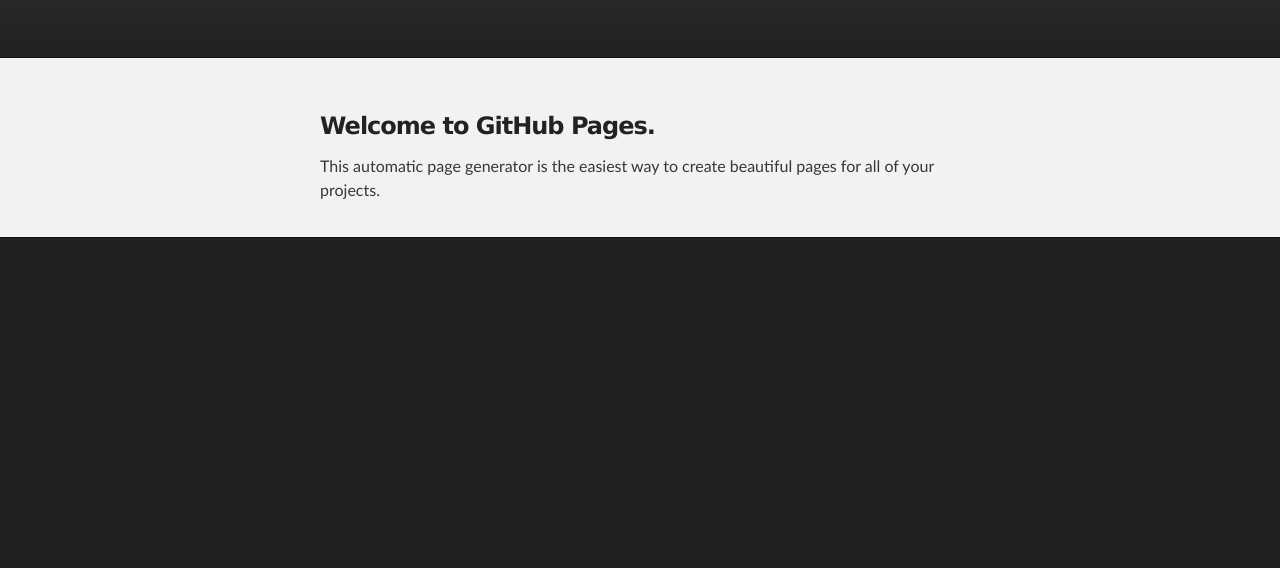
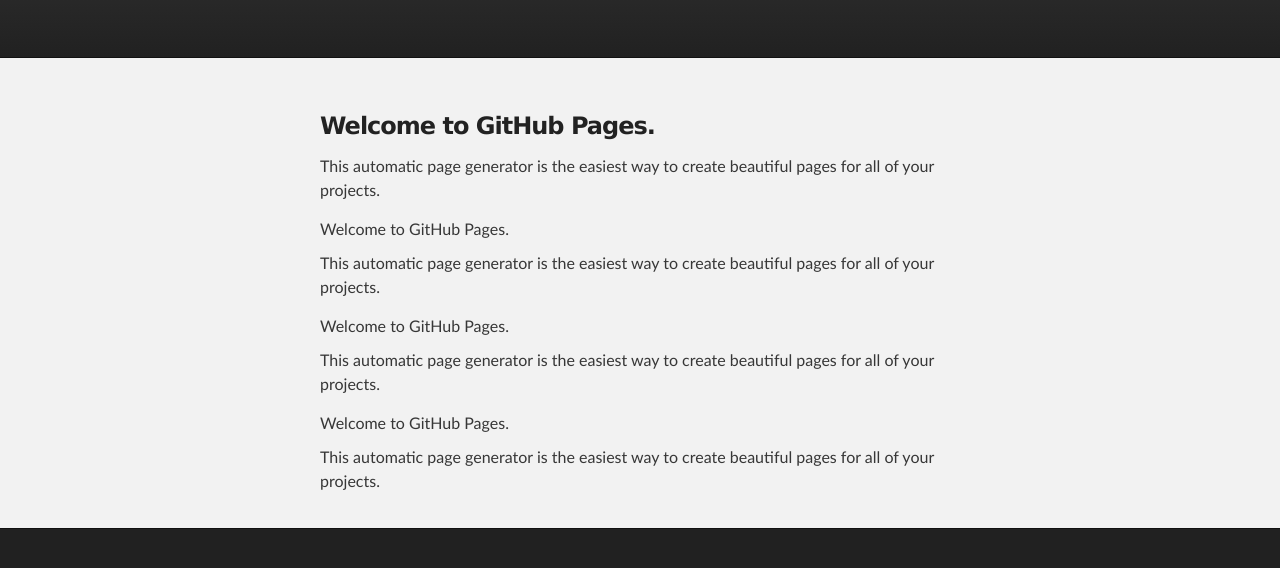
Before and after one commit to rayyao/rayyao.github.io, a plain HTML site: page index.html in a window 1280 px wide. Shown: the part 116-684 px from the top of the page. Drawn offline with Linux system fonts and the light colour scheme.

Commit message:
Update index.html

```diff
--- a/index.html
+++ b/index.html
@@ -33,6 +33,18 @@
 
 <p>This automatic page generator is the easiest way to create beautiful pages for all of your projects. </p>
 
+        <a id="welcome-to-github-pages" class="anchor" href="#welcome-to-github-pages" aria-hidden="true"><span aria-hidden="true" class="octicon octicon-link"></span></a>Welcome to GitHub Pages.</h3>
+
+<p>This automatic page generator is the easiest way to create beautiful pages for all of your projects. </p>
+
+      <a id="welcome-to-github-pages" class="anchor" href="#welcome-to-github-pages" aria-hidden="true"><span aria-hidden="true" class="octicon octicon-link"></span></a>Welcome to GitHub Pages.</h3>
+
+<p>This automatic page generator is the easiest way to create beautiful pages for all of your projects. </p>
+
+    <a id="welcome-to-github-pages" class="anchor" href="#welcome-to-github-pages" aria-hidden="true"><span aria-hidden="true" class="octicon octicon-link"></span></a>Welcome to GitHub Pages.</h3>
+
+<p>This automatic page generator is the easiest way to create beautiful pages for all of your projects. </p>
+
 </section>
     </div>
 
```
